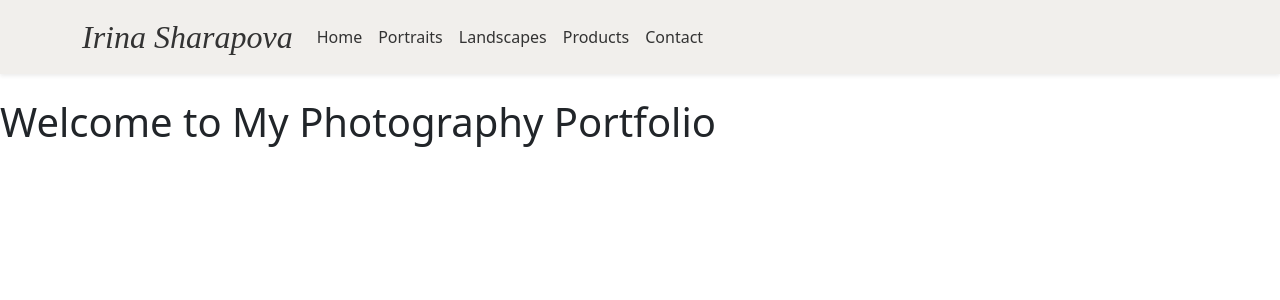
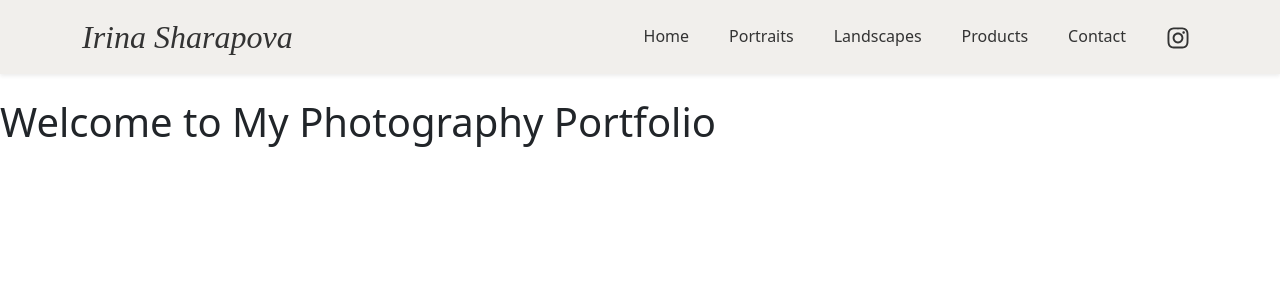
Before and after one commit to irena-sharapova/Portfolio_project, a React (Vite) app: page / in a window 1280 px wide. Shown: the top 300 px of the page. Built offline with nearby package versions, Linux system fonts and the light colour scheme; a web font is replaced by a local one.

Commit message:
Add style to elements for Navbar

```diff
--- a/package.json
+++ b/package.json
@@ -14,6 +14,7 @@
     "react": "^19.0.0",
     "react-bootstrap": "^2.10.10",
     "react-dom": "^19.0.0",
+    "react-icons": "^5.5.0",
     "react-router-dom": "^7.6.0"
   },
   "devDependencies": {
--- a/src/components/Navbar.jsx
+++ b/src/components/Navbar.jsx
@@ -1,5 +1,6 @@
 import { Navbar, Container, Nav } from 'react-bootstrap';
 import { Link } from 'react-router-dom';
+import { FaInstagram } from 'react-icons/fa';
 import '../CSS/Navbar.css';
 
 
@@ -12,12 +13,21 @@ function MyNavbar() {
                 </Navbar.Brand>
                 <Navbar.Toggle aria-controls="basic-navbar-nav" />
                 <Navbar.Collapse id="basic-navbar-nav">
-                    <Nav className="me-auto">
+                    <Nav className="ms-auto gap-4">
                         <Nav.Link as={Link} to="/">Home</Nav.Link>
                         <Nav.Link as={Link} to="/portraits">Portraits</Nav.Link>
                         <Nav.Link as={Link} to="/landscapes">Landscapes</Nav.Link>
                         <Nav.Link as={Link} to="/products">Products</Nav.Link>
                         <Nav.Link as={Link} to="/contact">Contact</Nav.Link>
+                    <Nav.Link
+                        href="https://www.instagram.com/irena_sharapova/"
+                        target="_blank"
+                        rel="noopener noreferrer"
+                        className="instagram-icon"
+                        aria-label="Instagram"
+                    >
+                        <FaInstagram size={24} color="#333" />
+                    </Nav.Link>
                     </Nav>
                 </Navbar.Collapse>
             </Container>
--- a/src/index.css
+++ b/src/index.css
@@ -3,9 +3,8 @@
   line-height: 1.5;
   font-weight: 400;
 
-  color-scheme: light dark;
-  color: rgba(255, 255, 255, 0.87);
-  background-color: #242424;
+  /* color: #333333; /* dark text color for light background */
+  /* background-color: #F1EFEC; light background color */
 
   font-synthesis: none;
   text-rendering: optimizeLegibility;
@@ -26,6 +25,8 @@ body {
   margin: 0;
   min-width: 320px;
   min-height: 100vh;
+  /* background-color: #F1EFEC;
+  color: #333333; */
 }
 
 h1 {
@@ -52,15 +53,6 @@ button:focus-visible {
   outline: 4px auto -webkit-focus-ring-color;
 }
 
-@media (prefers-color-scheme: light) {
-  :root {
-    color: #213547;
-    background-color: #ffffff;
-  }
-  a:hover {
-    color: #747bff;
-  }
-  button {
-    background-color: #f9f9f9;
-  }
-}
+/* html, body, #root {
+  background-color: #F1EFEC !important;
+} */
```
Also changed, not shown: src/CSS/Navbar.css (line endings or trailing spaces), 1 other file (tests, documents, lock files or other folders).
